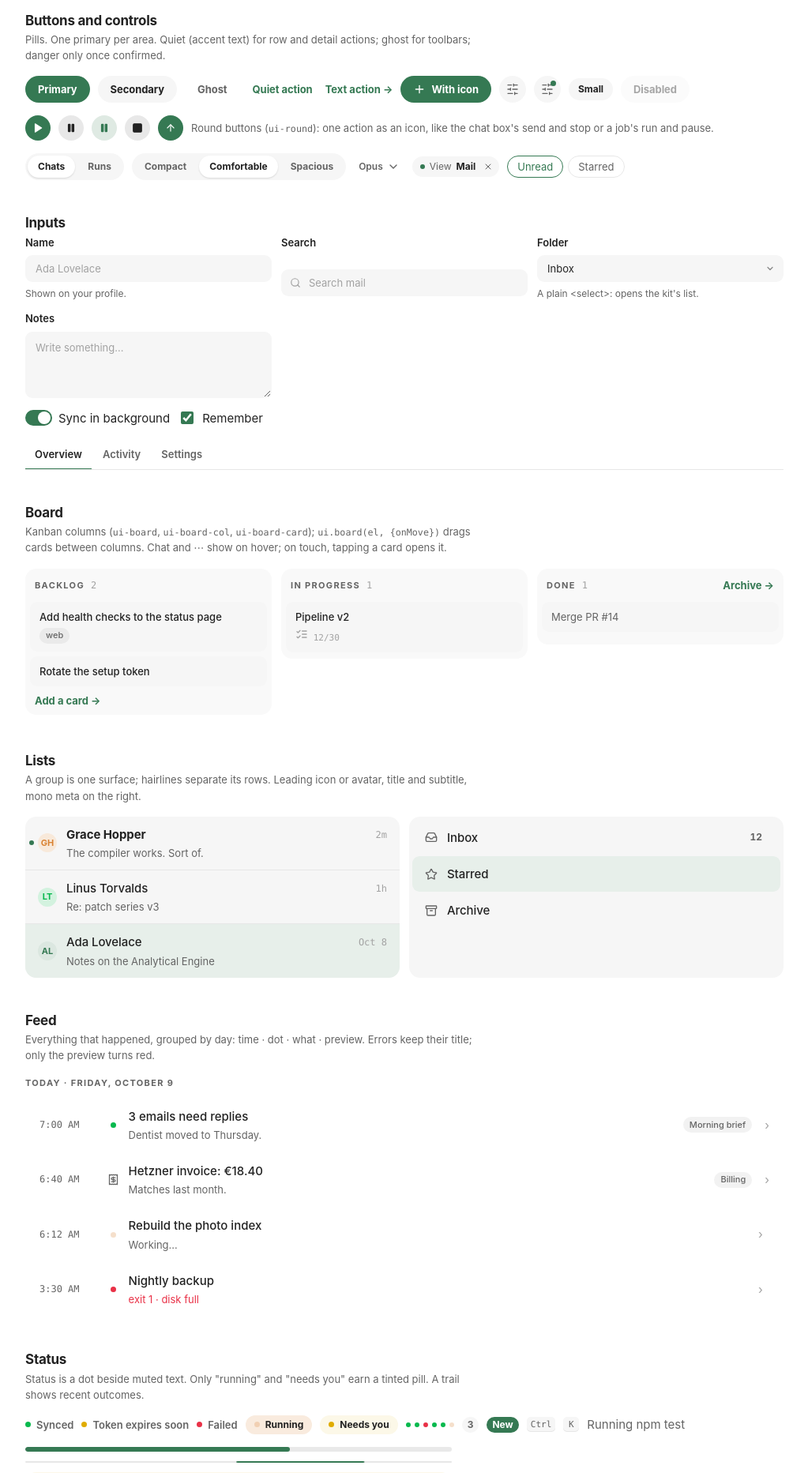
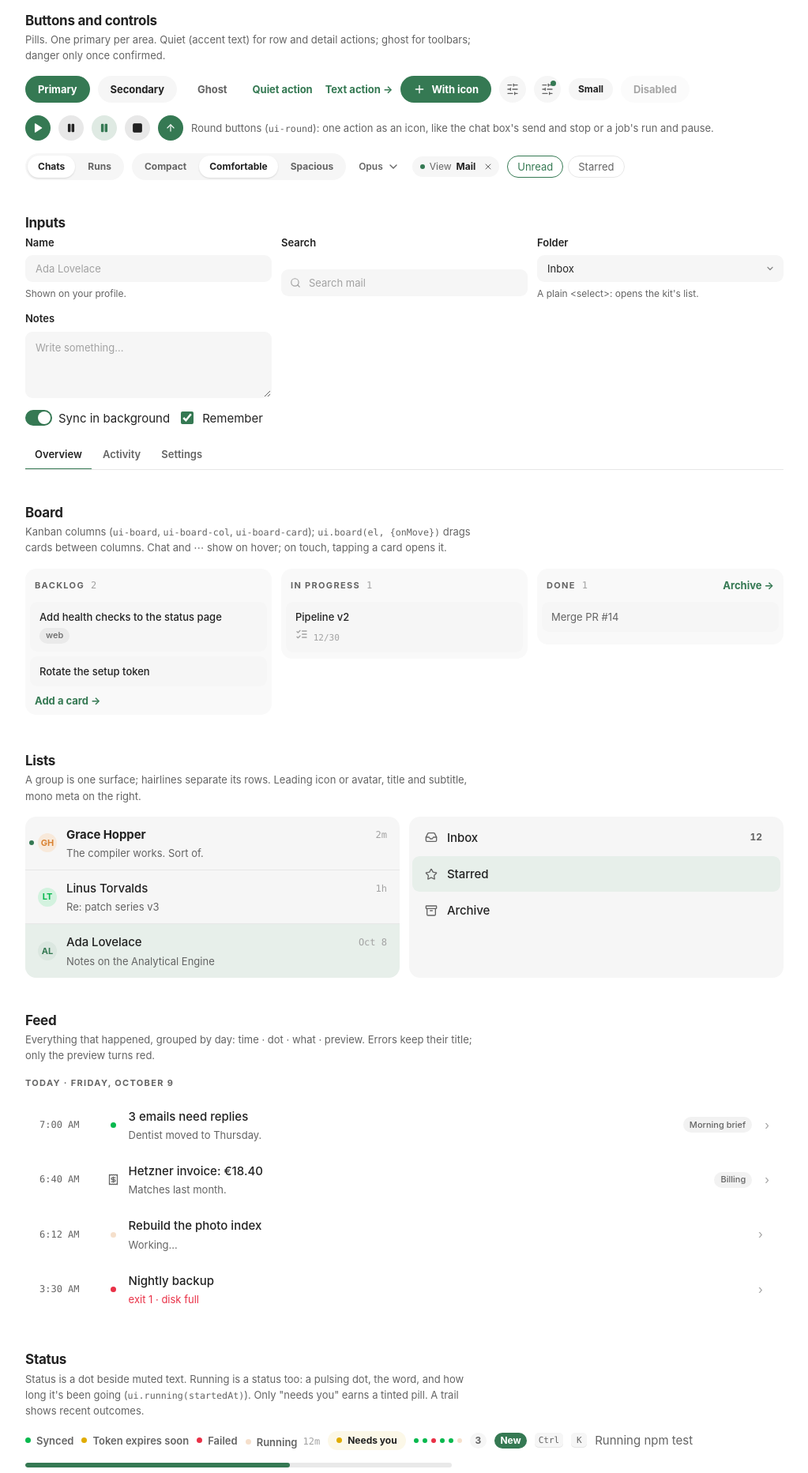
Before and after one commit to stumptowndoug/springroll, a Python web app: template seed/home/views/gallery/index.html in a window 1280 px wide. Shown: the part 2280-4145 px from the top of the page at 79% size, without its empty margins (128-1151 px from the left). Run offline with Jinja, Linux system fonts and the light colour scheme; the template is opened without the code that fills it, so the values that code supplies are empty.

Commit message:
Running is a status, not a pill: dot, word and elapsed time (#10)
ui.running(startedAt) gives "● Running 47m" like every other status; Jobs,
the job page, System and the Gallery use it, and Paused/Queued drop their
pills too. Only Needs you keeps a tinted pill, so the one colored shape on a
page is the one asking for the owner. Ported from the owner's machine.

Co-authored-by: agent <agent@springroll>
Co-authored-by: Claude Opus 5.5 <noreply@anthropic.com>

```diff
--- a/seed/home/views/desk/public/app/jobs.js
+++ b/seed/home/views/desk/public/app/jobs.js
@@ -39,7 +39,7 @@ const pauseBtn = (j, size = '') => `<button class="ui-round ${size} toggle fille
 
 function jobRow(j) {
   const st = stateOf(j);
-  const when = st === 'running' ? '<span class="ui-pill run"><span class="ui-dot run"></span>Running</span>'
+  const when = st === 'running' ? ui.running(j.last?.status === 'running' ? j.last.started : null)
     : st === 'queued' ? `<span class="ui-mono">${j.queued.how === 'retry' && j.queued.at ? `Retry ${ui.esc(nextLabel(j.queued.at).replace(/^Next /, ''))}` : 'Queued'}</span>`
     : !j.enabled ? '<span class="ui-faint">Paused</span>'
     : j.next ? `<span class="ui-mono">${ui.esc(nextLabel(j.next))}</span>` : '<span class="ui-faint">Manual</span>';
@@ -94,8 +94,8 @@ async function renderDetail(name) {
   const named = (list, id) => (list || []).find((x) => x.id === id)?.name || id;
   // The model by the name the agent gives it, and its id when that says something else ("6 Luna", gpt-6-luna).
   const model = (id) => { const n = named(opts?.models, id); return n.toLowerCase() === id.toLowerCase() ? ui.esc(n) : `${ui.esc(n)} <span class="ui-mono">${ui.esc(id)}</span>`; };
-  const status = j.running ? '<span class="ui-pill run"><span class="ui-dot run"></span>Running</span>'
-    : j.queued ? `<span class="ui-pill">${j.queued.how === 'retry' ? 'Retry queued' : 'Queued'}</span>` : !j.enabled ? '<span class="ui-pill">Paused</span>' : '';
+  const status = j.running ? ui.running(j.last?.status === 'running' ? j.last.started : null)
+    : j.queued ? `<span class="ui-status"><span class="ui-dot"></span>${j.queued.how === 'retry' ? 'Retry queued' : 'Queued'}</span>` : !j.enabled ? '<span class="ui-status"><span class="ui-dot"></span>Paused</span>' : '';
   const fact = (label, value, sub = '', mono = false) => `<div><dt>${label}</dt><dd${mono ? ' class="ui-mono"' : ''}>${value}${sub ? `<small${mono ? ' class="ui-mono"' : ''}>${sub}</small>` : ''}</dd></div>`;
   const when = (ts) => new Date(ts).toLocaleString(undefined, { weekday: 'short', month: 'short', day: 'numeric', hour: 'numeric', minute: '2-digit' });
   const facts = [
--- a/seed/home/views/desk/public/app/pages.css
+++ b/seed/home/views/desk/public/app/pages.css
@@ -135,7 +135,7 @@
 /* Six facts, two even rows of three (two columns on a phone). */
 .job-detail .ui-facts { grid-template-columns: repeat(3, minmax(0, 1fr)); }
 .job-detail .ui-facts dd { overflow-wrap: anywhere; }
-.job-detail .ui-eyebrow .ui-pill { margin-left: 10px; vertical-align: middle; }
+.job-detail .ui-eyebrow .ui-status { margin-left: 12px; vertical-align: middle; font-size: var(--text-xs); font-weight: 600; letter-spacing: 0; text-transform: none; }
 .job-detail .ui-section > header .ui-trail { margin-left: 12px; }
 /* A run: time · status · what it said · how long it took. */
 .job-runs .ui-feed-row { grid-template-columns: 4.6rem 7px minmax(0, 1fr) auto 14px; }
--- a/seed/home/views/desk/public/ui/kit.css
+++ b/seed/home/views/desk/public/ui/kit.css
@@ -285,15 +285,14 @@ a.ui-card:hover, button.ui-card:hover, .ui-card.hover:hover { background: var(--
 .ui-facts dd { margin: 0; }
 .ui-facts dd small { display: block; color: var(--muted); font-size: var(--text-sm); }
 
-/* ---------- Status: dots beside muted text. Only running and needs-you get a pill. ---------- */
+/* ---------- Status: dots beside muted text. Only needs-you gets a pill. ---------- */
 .ui-badge { display: inline-flex; align-items: center; gap: 4px; height: 20px; padding: 0 7px; border-radius: var(--radius-pill);
   background: var(--surface); font-size: var(--text-xs); font-weight: 650; color: var(--muted); font-variant-numeric: tabular-nums; white-space: nowrap; }
 .ui-badge.accent { background: var(--accent); color: var(--button-fg); }
+/* The one tinted pill: Needs you. Running is a status like any other (ui.running), not a pill. */
 .ui-pill { display: inline-flex; align-items: center; gap: 7px; height: 24px; padding: 0 11px; border-radius: var(--radius-pill);
   font-size: var(--text-xs); font-weight: 650; white-space: nowrap; background: var(--surface); color: var(--fg); }
-.ui-pill.run { background: var(--run-ground); }
 .ui-pill.attention { background: var(--attention-ground); }
-.ui-pill.danger { background: var(--danger-ground); }
 .ui-dot, .dot { display: inline-block; width: 7px; height: 7px; border-radius: 50%; background: var(--faint); flex: none; }
 .ui-dot.ok, .dot.ok { background: var(--ok); }
 .ui-dot.warn, .dot.warn { background: var(--warn); }
@@ -301,6 +300,7 @@ a.ui-card:hover, button.ui-card:hover, .ui-card.hover:hover { background: var(--
 .ui-dot.accent { background: var(--accent); }
 .ui-dot.run, .dot.run { background: var(--run); animation: ui-pulse 1.2s ease-in-out infinite; }
 .ui-status { display: inline-flex; align-items: center; gap: 7px; font-size: var(--text-sm); font-weight: 600; color: var(--muted); }
+.ui-status > .ui-mono { font-weight: 400; font-size: var(--text-xs); color: var(--faint); text-transform: none; letter-spacing: 0; }
 @keyframes ui-pulse { 50% { opacity: .25; } }
 /* A trail of recent outcomes, oldest first */
 .ui-trail { display: inline-flex; gap: 5px; align-items: center; }
--- a/seed/home/views/desk/public/ui/kit.js
+++ b/seed/home/views/desk/public/ui/kit.js
@@ -97,6 +97,15 @@
     return t.toLocaleDateString(undefined, { month: 'short', day: 'numeric', year: s > 300 * 86400 ? 'numeric' : undefined });
   };
   ui.time = (d) => new Date(d).toLocaleTimeString(undefined, { hour: 'numeric', minute: '2-digit' });
+  // "Running" as a status like any other: a pulsing dot, the word, and how long it's been going when known.
+  // ui.running(startedAt?, label = 'Running'); startedAt in ms or s.
+  ui.elapsed = (d) => {
+    const t = d instanceof Date ? +d : typeof d === 'number' && d < 1e12 ? d * 1000 : +new Date(d);
+    const s = Math.max(0, Math.round((Date.now() - t) / 1000));
+    return s < 60 ? s + 's' : s < 3600 ? Math.floor(s / 60) + 'm' : s < 86400 ? Math.floor(s / 3600) + 'h' : Math.floor(s / 86400) + 'd';
+  };
+  ui.running = (since, label = 'Running') =>
+    `<span class="ui-status"><span class="ui-dot run"></span>${ui.esc(label)}${since ? `<span class="ui-mono" title="Started ${ui.esc(new Date(typeof since === 'number' && since < 1e12 ? since * 1000 : since).toLocaleString())}">${ui.elapsed(since)}</span>` : ''}</span>`;
   ui.duration = (ms) => {
     const s = Math.round(ms / 1000);
     if (s < 60) return `${s}s`;
--- a/seed/home/views/gallery/index.html
+++ b/seed/home/views/gallery/index.html
@@ -40,7 +40,7 @@
         <div class="detail">
           <div class="ui-hstack"><span class="ui-avatar" style="--hue: var(--accent)">AL</span>
             <div><b>Ada Lovelace</b><div class="ui-muted" style="font-size: var(--text-sm)">to me · <span class="ui-mono">9:41</span></div></div>
-            <div class="ui-spacer"></div><span class="ui-pill run"><span class="ui-dot run"></span>Syncing</span></div>
+            <div class="ui-spacer"></div><span class="ui-status"><span class="ui-dot run"></span>Syncing</span></div>
           <h3 class="ui-title">Notes on the Analytical Engine</h3>
           <div class="ui-prose">The engine might act upon other things besides number, were objects found whose mutual fundamental relations could be expressed by those of the abstract science of operations.</div>
           <div class="ui-hstack" style="gap:8px"><button class="ui-btn primary" data-icon="reply">Reply</button><button class="ui-btn" data-icon="archive">Archive</button><button class="ui-btn quiet">Mark unread</button></div>
@@ -200,12 +200,12 @@
 
   <section class="ui-section">
     <h2>Status</h2>
-    <p class="ui-muted">Status is a dot beside muted text. Only "running" and "needs you" earn a tinted pill. A trail shows recent outcomes.</p>
+    <p class="ui-muted">Status is a dot beside muted text. Running is a status too: a pulsing dot, the word, and how long it's been going (<code>ui.running(startedAt)</code>). Only "needs you" earns a tinted pill. A trail shows recent outcomes.</p>
     <div class="demo">
       <span class="ui-status"><span class="ui-dot ok"></span>Synced</span>
       <span class="ui-status"><span class="ui-dot warn"></span>Token expires soon</span>
       <span class="ui-status"><span class="ui-dot danger"></span>Failed</span>
-      <span class="ui-pill run"><span class="ui-dot run"></span>Running</span>
+      <span id="runningDemo"></span>
       <span class="ui-pill attention"><span class="ui-dot warn"></span>Needs you</span>
       <span class="ui-trail"><i class="done"></i><i class="done"></i><i class="failed"></i><i class="done"></i><i class="done"></i><i class="running"></i></span>
       <span class="ui-badge">3</span><span class="ui-badge accent">New</span>
@@ -306,6 +306,7 @@ Tests: 24 passed, 24 total</div></div>
   </section>
 </main>
 <script>
+document.getElementById('runningDemo').innerHTML = ui.running(Date.now() - 12 * 60000);
 ui.board(document.getElementById('boardDemo'), { onMove: (card, col) => ui.toast(`Moved to ${col}`) });
 const people = [['Grace Hopper', 'The compiler works. Sort of.', '2m', true], ['Linus Torvalds', 'Re: patch series v3', '1h', true],
   ['Ada Lovelace', 'Notes on the Analytical Engine', '9:41', false], ['Alan Turing', 'Can machines think?', 'Tue', false],
--- a/seed/templates/system/index.html
+++ b/seed/templates/system/index.html
@@ -122,7 +122,7 @@ function rows(el, list, empty) {
       : g.kind === 'service' ? esc([g.view && g.view !== g.name ? g.view + ' View' : null, g.detail, g.limit ? 'limit ' + fmt(g.limit) : 'no memory limit'].filter(Boolean).join(' · '))
       : esc(g.detail);
     const grow = g.growth > 5 * MB ? `<span class="grow">↑ ${fmt(g.growth)}/min</span>` : '';
-    const paused = g.paused ? '<span class="ui-pill attention"><span class="ui-dot warn"></span>Paused</span>' : '';
+    const paused = g.paused ? '<span class="ui-status"><span class="ui-dot warn"></span>Paused</span>' : '';
     const canAct = g.kind !== 'process' || g.mine;
     return `<div class="ui-row"><span class="lead">${ui.icon(icon)}</span>
       <div class="body"><span class="title">${esc(g.name)} ${paused} ${grow}</span><span class="sub">${sub}</span></div>
```
Also changed, not shown: seed/home/DESIGN.md (+4 -1 lines), seed/home/CHANGELOG.md.
